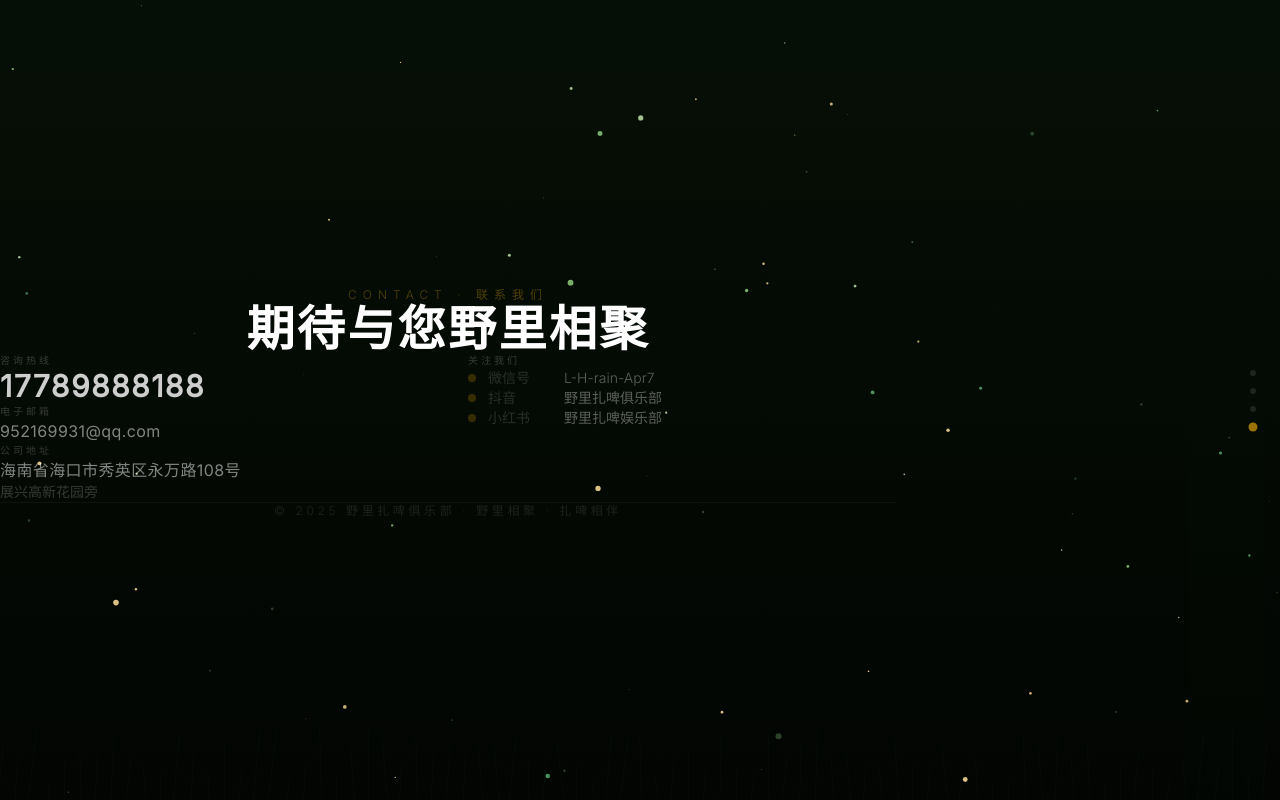
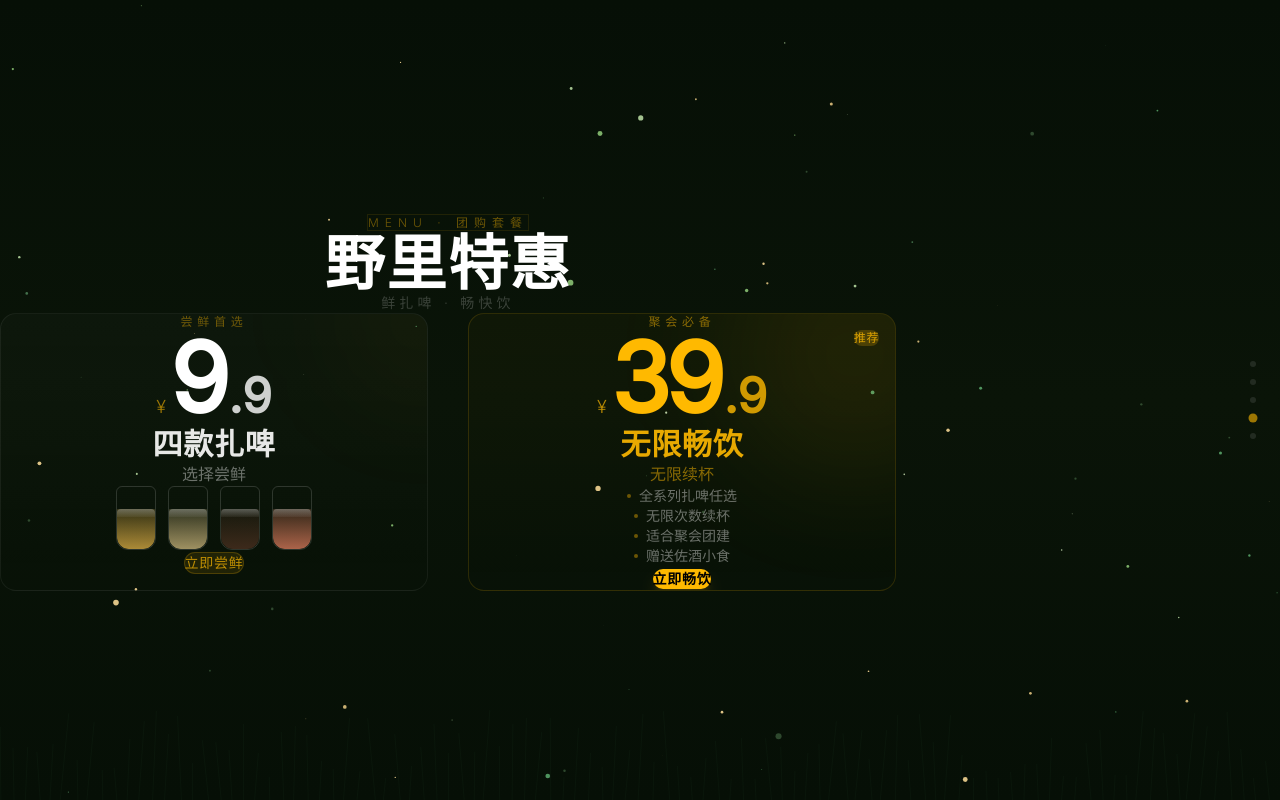
Before and after one commit to lianghuanghu3-debug/yeli-beer-club, a React (Vite) app: page / in a window 1280 px wide. Both pictures are taken after a click on the button 1253 px from the left and 427 px from the top of the page. Built offline with nearby package versions, Linux system fonts and the light colour scheme.

Commit message:
v3: add menu page + bolder typography + 9.9/39.9 deals

```diff
--- a/src/App.jsx
+++ b/src/App.jsx
@@ -3,9 +3,10 @@ import ParticleEngine, { directionRef } from "./ParticleEngine";
 import HeroPage from "./pages/HeroPage";
 import AboutPage from "./pages/AboutPage";
 import ProductsPage from "./pages/ProductsPage";
+import MenuPage from "./pages/MenuPage";
 import ContactPage from "./pages/ContactPage";
 
-const TOTAL_PAGES = 4;
+const TOTAL_PAGES = 5;
 
 export default function App() {
   const [pageIndex, setPageIndex] = useState(0);
@@ -45,11 +46,10 @@ export default function App() {
   return (
     <main
       ref={mouseRef}
-      className="relative w-screen h-screen overflow-hidden bg-[#060a04]"
+      className="relative w-screen h-screen overflow-hidden bg-[#040a04]"
       onTouchStart={handleTouchStart}
       onTouchEnd={handleTouchEnd}
     >
-      {/* Page container with scroll snapping */}
       <div
         className="w-full h-full transition-transform duration-700 ease-[cubic-bezier(0.65,0,0.35,1)]"
         style={{ transform: `translateY(-${pageIndex * 100}vh)` }}
@@ -57,26 +57,19 @@ export default function App() {
         <HeroPage active={pageIndex === 0 && !transitioning} onWheel={handleWheel} />
         <AboutPage active={pageIndex === 1 && !transitioning} onWheel={handleWheel} />
         <ProductsPage active={pageIndex === 2 && !transitioning} onWheel={handleWheel} />
-        <ContactPage active={pageIndex === 3 && !transitioning} onWheel={handleWheel} />
+        <MenuPage active={pageIndex === 3 && !transitioning} onWheel={handleWheel} />
+        <ContactPage active={pageIndex === 4 && !transitioning} onWheel={handleWheel} />
       </div>
 
-      {/* Particle overlay */}
-      <ParticleEngine
-        pageIndex={pageIndex}
-        direction={directionRef.current}
-        mouseRef={mouseRef}
-      />
+      <ParticleEngine pageIndex={pageIndex} direction={directionRef.current} mouseRef={mouseRef} />
 
-      {/* Page indicators */}
       <div className="fixed right-6 top-1/2 -translate-y-1/2 z-40 flex flex-col gap-3">
         {[...Array(TOTAL_PAGES)].map((_, i) => (
           <button
             key={i}
             onClick={() => goToPage(i)}
             className={`w-1.5 h-1.5 rounded-full transition-all duration-500 ${
-              i === pageIndex
-                ? "bg-amber-400/60 scale-150"
-                : "bg-white/10 hover:bg-white/20"
+              i === pageIndex ? "bg-amber-400/60 scale-150" : "bg-white/10 hover:bg-white/20"
             }`}
           />
         ))}
--- a/src/pages/ContactPage.jsx
+++ b/src/pages/ContactPage.jsx
@@ -6,7 +6,7 @@ export default function ContactPage({ active, onWheel }) {
   useEffect(() => {
     const el = ref.current;
     if (!el) return;
-    const handler = (e) => onWheel(e, 3);
+    const handler = (e) => onWheel(e, 4);
     el.addEventListener("wheel", handler, { passive: false });
     return () => el.removeEventListener("wheel", handler);
   }, [onWheel]);
--- /dev/null
+++ b/src/pages/MenuPage.jsx
@@ -0,0 +1,138 @@
+import { useRef, useEffect, useState } from "react";
+
+export default function MenuPage({ active, onWheel }) {
+  const ref = useRef(null);
+  const [show, setShow] = useState(false);
+
+  useEffect(() => {
+    const el = ref.current;
+    if (!el) return;
+    const handler = (e) => onWheel(e, 3);
+    el.addEventListener("wheel", handler, { passive: false });
+    return () => el.removeEventListener("wheel", handler);
+  }, [onWheel]);
+
+  useEffect(() => {
+    if (active) { const t = setTimeout(() => setShow(true), 300); return () => clearTimeout(t); }
+    else setShow(false);
+  }, [active]);
+
+  return (
+    <section
+      ref={ref}
+      className="relative w-full min-h-screen flex items-center bg-gradient-to-b from-[#060f06] via-[#0a1408] to-[#060f06] overflow-hidden py-10"
+    >
+      {/* Grass at bottom */}
+      <div className="absolute bottom-0 left-0 right-0 h-[20vh] pointer-events-none opacity-[0.05]">
+        {[...Array(100)].map((_, i) => (
+          <div key={i} className="absolute bottom-0 w-px bg-[#4a8c5a]"
+            style={{ left: `${i}%`, height: `${20 + Math.random() * 70}px`, transform: `rotate(${(Math.random() - 0.5) * 12}deg)` }} />
+        ))}
+      </div>
+
+      <div className="relative z-10 max-w-4xl mx-auto px-6 md:px-12 w-full">
+        <div className={`transition-all duration-1000 ${active ? "opacity-100" : "opacity-0 translate-y-8"}`}>
+          {/* Header */}
+          <div className="text-center mb-14">
+            <span className="text-amber-400/40 text-xs tracking-[0.5em] font-light border border-amber-400/10 px-6 py-2">
+              MENU · 团购套餐
+            </span>
+            <h2 className="text-3xl md:text-5xl lg:text-6xl font-bold tracking-[0.03em] text-white mt-6 mb-3">
+              野里特惠
+            </h2>
+            <p className="text-white/20 text-sm tracking-[0.3em] font-light">
+              鲜扎啤 · 畅快饮
+            </p>
+          </div>
+
+          {/* Two套餐 cards */}
+          <div className="grid md:grid-cols-2 gap-6 md:gap-10">
+            {/* 尝鲜套餐 */}
+            <div className={`group relative overflow-hidden rounded-2xl border border-white/[0.06] bg-gradient-to-b from-white/[0.02] to-transparent p-8 md:p-10 transition-all duration-700 hover:border-amber-400/20 ${show ? "opacity-100 translate-y-0" : "opacity-0 translate-y-12"}`}
+              style={{ transitionDelay: "200ms" }}>
+              {/* Glow blob */}
+              <div className="absolute -top-20 -right-20 w-40 h-40 rounded-full bg-amber-400/5 blur-3xl pointer-events-none" />
+
+              <div className="relative z-10 text-center">
+                <div className="text-amber-400/40 text-xs tracking-[0.4em] mb-4 font-light">尝鲜首选</div>
+
+                {/* Price */}
+                <div className="flex items-baseline justify-center gap-1 mb-2">
+                  <span className="text-amber-400/60 text-lg font-light">¥</span>
+                  <span className="text-white text-7xl md:text-8xl font-extrabold tracking-tighter leading-none">9</span>
+                  <span className="text-white/80 text-4xl md:text-5xl font-bold">.9</span>
+                </div>
+
+                <h3 className="text-white/90 text-2xl md:text-3xl font-bold tracking-wide mb-4">
+                  四款扎啤
+                </h3>
+                <p className="text-white/40 text-base font-light mb-6">
+                  选择尝鲜
+                </p>
+
+                {/* Beer icons row */}
+                <div className="flex justify-center gap-3 mb-6">
+                  {["黄啤", "白啤", "黑啤", "果啤"].map((b, i) => (
+                    <div key={b} className={`w-10 h-16 rounded-b-xl rounded-t-md border border-white/15 relative overflow-hidden transition-all duration-500 ${show ? "opacity-100" : "opacity-0"}`}
+                      style={{ transitionDelay: `${600 + i * 100}ms` }}>
+                      <div className="absolute bottom-0 left-0 right-0 h-[65%] rounded-b-xl"
+                        style={{ background: `linear-gradient(to top, ${["#D4A843","#C4B078","#4A3020","#D4785A"][i]}cc, ${["#D4A843","#C4B078","#4A3020","#D4785A"][i]}33)` }} />
+                      <div className="absolute top-[35%] left-0 right-0 h-2 bg-gradient-to-b from-white/30 to-white/5 rounded-t" />
+                    </div>
+                  ))}
+                </div>
+
+                <div className="inline-block px-6 py-2.5 rounded-full bg-amber-400/10 border border-amber-400/20 text-amber-400/70 text-sm tracking-wider font-medium hover:bg-amber-400/15 transition-colors cursor-pointer">
+                  立即尝鲜
+                </div>
+              </div>
+            </div>
+
+            {/* 畅饮套餐 */}
+            <div className={`group relative overflow-hidden rounded-2xl border border-amber-400/15 bg-gradient-to-b from-amber-400/[0.03] to-transparent p-8 md:p-10 transition-all duration-700 hover:border-amber-400/30 ${show ? "opacity-100 translate-y-0" : "opacity-0 translate-y-12"}`}
+              style={{ transitionDelay: "400ms" }}>
+              {/* Glow blob */}
+              <div className="absolute -top-20 -right-20 w-60 h-60 rounded-full bg-amber-400/8 blur-3xl pointer-events-none" />
+              {/* 推荐标签 */}
+              <div className="absolute top-4 right-4 px-3 py-1 rounded-full bg-amber-400/20 text-amber-400/80 text-xs tracking-wider font-medium">
+                推荐
+              </div>
+
+              <div className="relative z-10 text-center">
+                <div className="text-amber-400/50 text-xs tracking-[0.4em] mb-4 font-light">聚会必备</div>
+
+                {/* Price */}
+                <div className="flex items-baseline justify-center gap-1 mb-2">
+                  <span className="text-amber-400/70 text-lg font-light">¥</span>
+                  <span className="text-amber-400 text-7xl md:text-8xl font-extrabold tracking-tighter leading-none">39</span>
+                  <span className="text-amber-400/80 text-4xl md:text-5xl font-bold">.9</span>
+                </div>
+
+                <h3 className="text-amber-400/90 text-2xl md:text-3xl font-bold tracking-wide mb-1">
+                  无限畅饮
+                </h3>
+                <p className="text-amber-400/50 text-base font-light mb-6">
+                  无限续杯
+                </p>
+
+                {/* Feature list */}
+                <div className="space-y-3 mb-8 text-center">
+                  {["全系列扎啤任选", "无限次数续杯", "适合聚会团建", "赠送佐酒小食"].map((f, i) => (
+                    <div key={f} className="text-white/40 text-sm font-light flex items-center justify-center gap-2">
+                      <span className="w-1 h-1 rounded-full bg-amber-400/40" />
+                      {f}
+                    </div>
+                  ))}
+                </div>
+
+                <div className="inline-block px-6 py-2.5 rounded-full bg-amber-400 text-black text-sm tracking-wider font-semibold hover:bg-amber-300 transition-colors cursor-pointer shadow-lg shadow-amber-400/20">
+                  立即畅饮
+                </div>
+              </div>
+            </div>
+          </div>
+        </div>
+      </div>
+    </section>
+  );
+}
```
Also changed, not shown: src/pages/HeroPage.jsx (+24 -63 lines), 4 other files (tests, documents, lock files or other folders).
